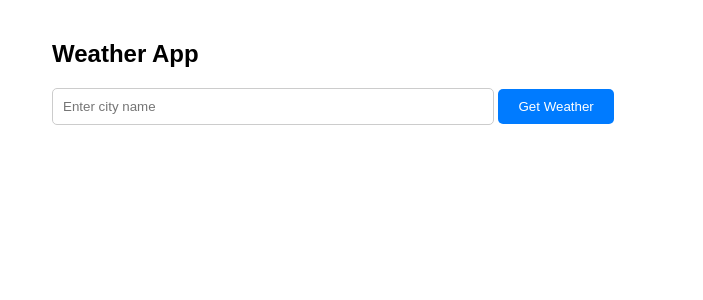
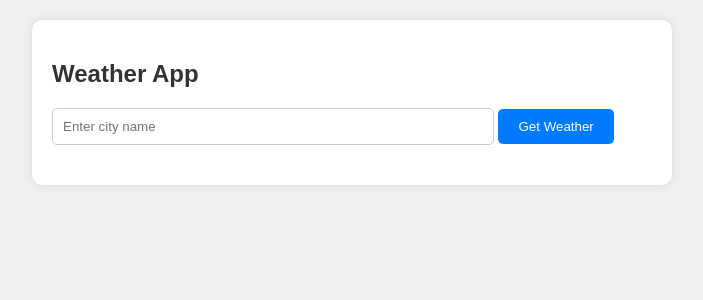
Before and after one commit to RajeevThapa/all-in-one, a Flask app: page / in a window 1280 px wide. Shown: the top 300 px of the page, without its empty margins (288-991 px from the left). Run offline with Flask 3, Linux system fonts and the light colour scheme.

Commit message:
Updated files

```diff
--- a/python-flask-app/app.py
+++ b/python-flask-app/app.py
@@ -1,9 +1,19 @@
 # app.py
-from flask import Flask, render_template, request
+from flask import Flask, render_template, request, send_from_directory
+import os
 import requests
 
 app = Flask(__name__)
 
+# Define the directory where the static files are located
+static_dir = os.path.join(os.path.dirname(os.path.abspath(__file__)), 'static')
+
+# Route to serve static files
+@app.route('/static/<path:filename>')
+def serve_static(filename):
+    return send_from_directory(static_dir, filename)
+
+# Function to fetch weather data from OpenWeatherMap API
 def get_weather(city):
     api_key = "d76f4f83eb54b081fe88fbf54a9061df"
     url = f"http://api.openweathermap.org/data/2.5/weather?q={city}&appid={api_key}&units=metric"
@@ -19,6 +29,7 @@ def get_weather(city):
     else:
         return None
 
+# Route for the homepage
 @app.route("/", methods=["GET", "POST"])
 def index():
     if request.method == "POST":
--- a/python-flask-app/templates/styles.css
+++ b/python-flask-app/static/styles.css
@@ -1,18 +1,23 @@
 /* styles.css */
 body {
     font-family: Arial, sans-serif;
+    background-color: #f0f0f0;
     margin: 0;
     padding: 0;
 }
 
 .container {
     max-width: 600px;
-    margin: 0 auto;
+    margin: 20px auto;
     padding: 20px;
+    background-color: #fff;
+    border-radius: 10px;
+    box-shadow: 0 0 10px rgba(0, 0, 0, 0.1);
 }
 
 h2 {
     margin-bottom: 20px;
+    color: #333;
 }
 
 form {
@@ -43,3 +48,18 @@ button[type="submit"]:hover {
     color: red;
     margin-top: 10px;
 }
+
+.weather-info {
+    padding: 20px;
+    background-color: #f9f9f9;
+    border-radius: 5px;
+    box-shadow: 0 0 5px rgba(0, 0, 0, 0.1);
+}
+
+.weather-info h2 {
+    margin-bottom: 10px;
+}
+
+.weather-info p {
+    margin-bottom: 5px;
+}
--- a/python-flask-app/templates/index.html
+++ b/python-flask-app/templates/index.html
@@ -5,7 +5,7 @@
     <meta charset="UTF-8">
     <meta name="viewport" content="width=device-width, initial-scale=1.0">
     <title>Weather App</title>
-    <link rel="stylesheet" href="styles.css">
+    <link rel="stylesheet" href="/static/styles.css">
 </head>
 <body>
     <div class="container">
--- a/python-flask-app/templates/weather.html
+++ b/python-flask-app/templates/weather.html
@@ -5,7 +5,7 @@
     <meta charset="UTF-8">
     <meta name="viewport" content="width=device-width, initial-scale=1.0">
     <title>Weather Info</title>
-    <link rel="stylesheet" href="styles.css">
+    <link rel="stylesheet" href="/static/styles.css">
 </head>
 <body>
     <div class="container">
```
